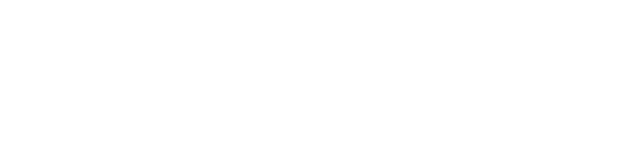
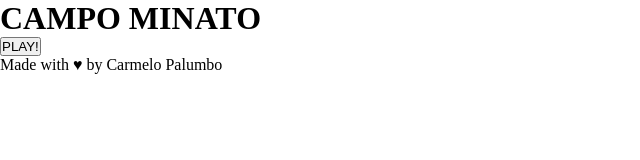
Before and after one commit to carmelopalumbo/js-campominato-grid, a plain HTML site: page index.html in a window 1280 px wide. Shown: the whole page, without its empty margins (0-640 px from the left). Drawn offline with Linux system fonts and the light colour scheme.

Commit message:
add-html-structure

```diff
--- a/index.html
+++ b/index.html
@@ -8,8 +8,22 @@
     <title>Campo Minato</title>
 </head>
 <body>
+    <header>
+        <h1>CAMPO MINATO</h1>
+        <div class="buttons">
+            <button id="gioca">PLAY!</button>
+        </div>
+    </header>
 
+    <main>
+        <div class="container">
+            <!-- <div class="square"></div> -->
+        </div>
+    </main>
 
+    <footer>
+        <p>Made with &hearts; by Carmelo Palumbo</p>
+    </footer>
     <script src="js/script.js"></script>
 </body>
 </html>
```
